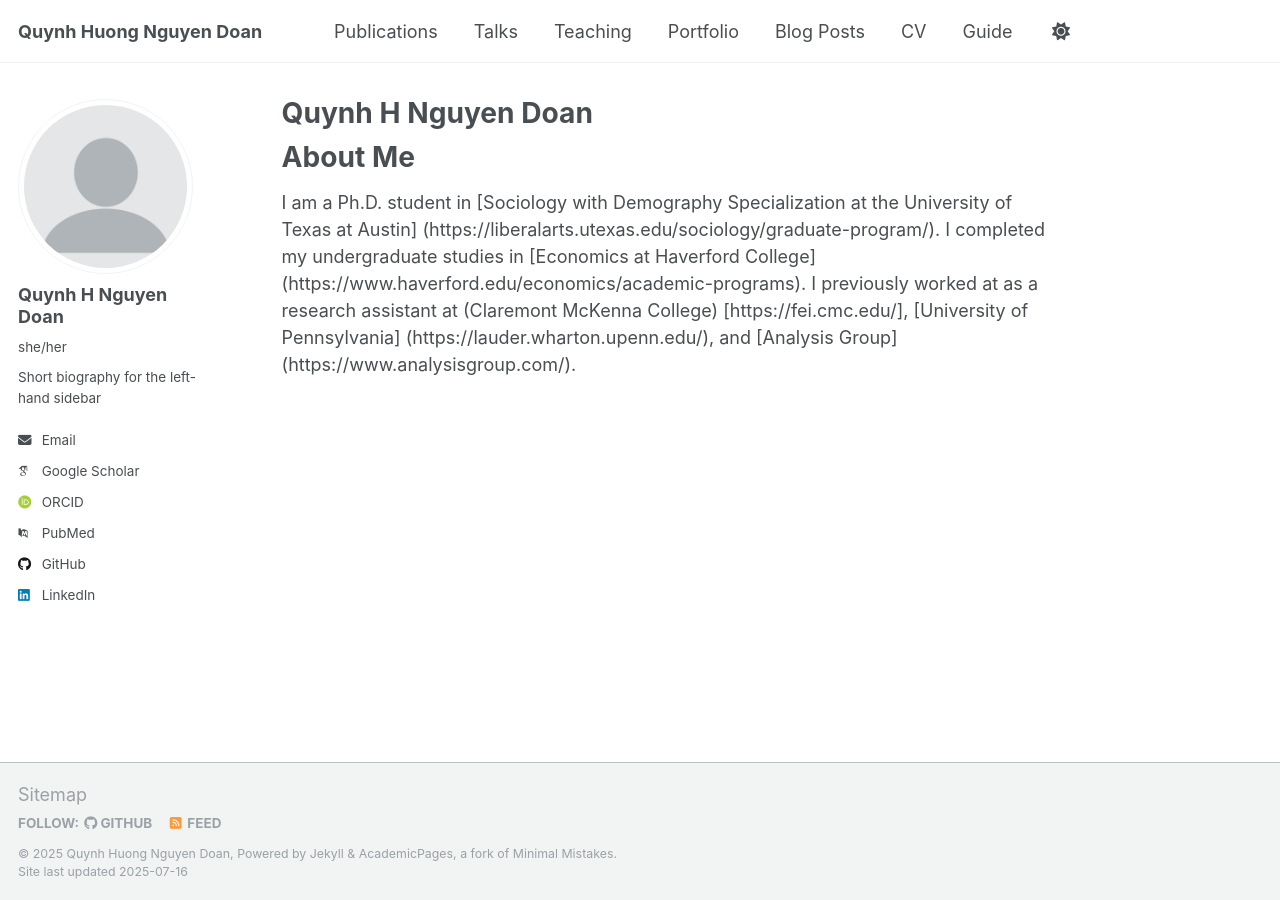
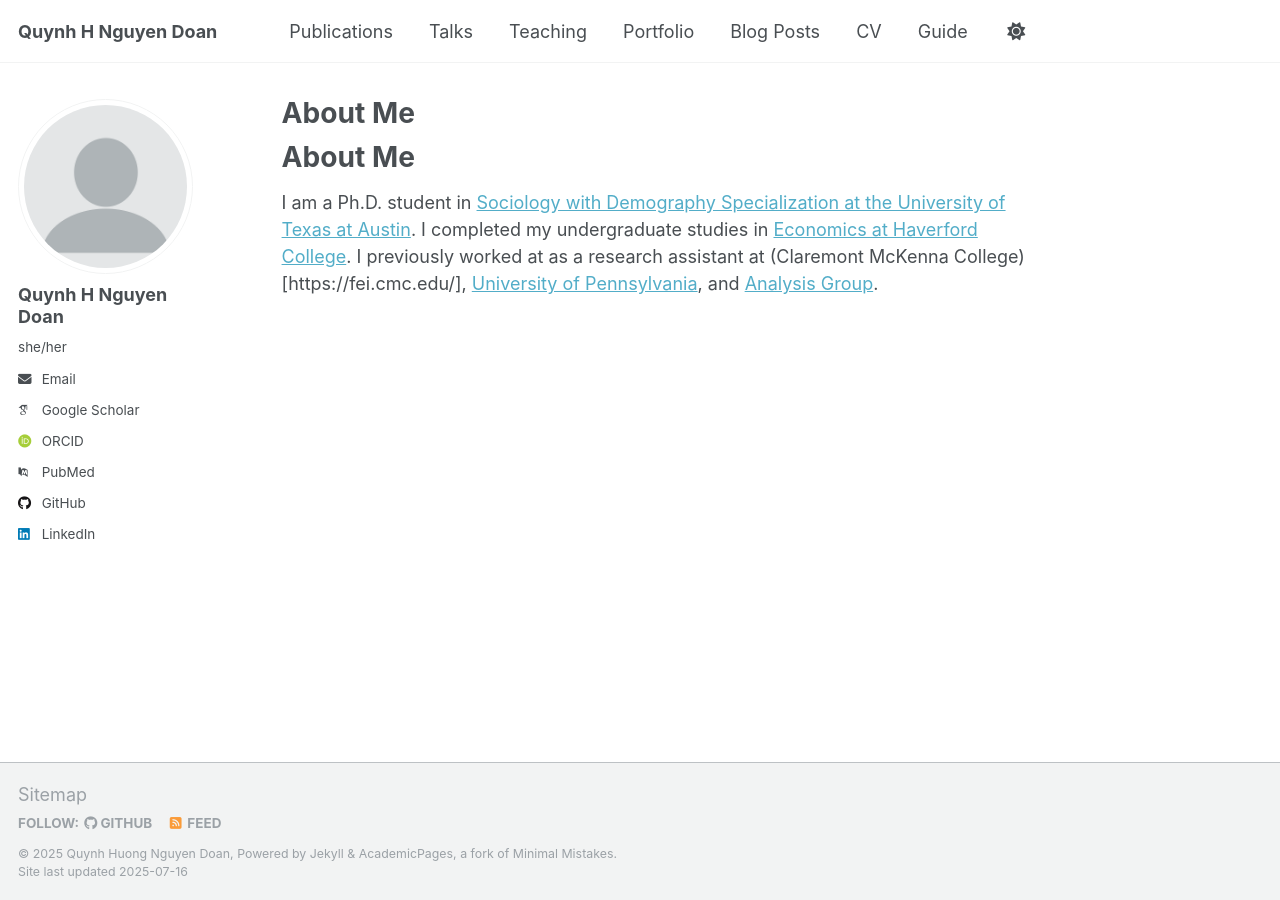
Before and after one commit to ngdoan/quynh-nguyendoan, a Jekyll site: the page built from _pages/about.md, in a window 1280 px wide. Built offline with Jekyll 4.4.1, drawn with Linux system fonts in a browser that asks for light colours; some web fonts are replaced; a script that is not in the unit is left out; our own code applies the rules of GitHub Pages for plain Markdown files; part of the change alters nothing that is shown.

Commit message:
main page change

```diff
--- a/_config.yml
+++ b/_config.yml
@@ -9,7 +9,7 @@
 # Basic Site Settings
 locale                   : "en-US"
 site_theme               : "default"
-title                    : "Quynh Huong Nguyen Doan"
+title                    : "Quynh H Nguyen Doan"
 title_separator          : "-"
 name                     : &name "Quynh Huong Nguyen Doan"
 description              : &description "personal description"
@@ -25,27 +25,17 @@ author:
   avatar           : "profile.png"
   name             : "Quynh H Nguyen Doan"
   pronouns         : "she/her"
-  bio              : "Short biography for the left-hand sidebar"
   email            : "ngdoan.quynh@gmail.com"
 
   # Academic websites
-  academia         : # URL
-  arxiv            : # URL - Update with the correct link to your profile
-  googlescholar    : "https://scholar.google.com/citations?user=PS_CX0AAAAAJ"
-  impactstory      : # URL
+
+  googlescholar    : "https://scholar.google.com/citations?user=RtouDgoAAAAJ&hl=en"
   orcid            : "http://orcid.org/yourorcidurl"
-  semantic         : # URL
   pubmed           : "https://www.ncbi.nlm.nih.gov/pubmed/?term=john+snow"
-  researchgate     : # URL
-  scopus           : # URL
+
 
   # Repositories and software development
-  bitbucket        : # Username - Update with your username on the site
-  codepen          : # Username
-  dribbble         : # Username
   github           : "quynh-nguyendoan"
-  kaggle           : # Username
-  stackoverflow    : # User number or user number and name (i.e., use "1" or "1/jeff-atwood")
 
   # Social media
   linkedin         : "quynh-nguyen-684849145"
--- a/_pages/about.md
+++ b/_pages/about.md
@@ -1,6 +1,5 @@
 ---
 permalink: /
-title: "Quynh H Nguyen Doan"
 author_profile: true
 redirect_from:
   - /about/
@@ -10,4 +9,4 @@ redirect_from:
 
 # About Me
 
-I am a Ph.D. student in [Sociology with Demography Specialization at the University of Texas at Austin] (https://liberalarts.utexas.edu/sociology/graduate-program/). I completed my undergraduate studies in [Economics at Haverford College] (https://www.haverford.edu/economics/academic-programs). I previously worked at as a research assistant at (Claremont McKenna College) [https://fei.cmc.edu/], [University of Pennsylvania] (https://lauder.wharton.upenn.edu/), and [Analysis Group] (https://www.analysisgroup.com/).
+I am a Ph.D. student in [Sociology with Demography Specialization at the University of Texas at Austin](https://liberalarts.utexas.edu/sociology/graduate-program/). I completed my undergraduate studies in [Economics at Haverford College](https://www.haverford.edu/economics/academic-programs). I previously worked at as a research assistant at (Claremont McKenna College) [https://fei.cmc.edu/], [University of Pennsylvania](https://lauder.wharton.upenn.edu/), and [Analysis Group](https://www.analysisgroup.com/).
```
